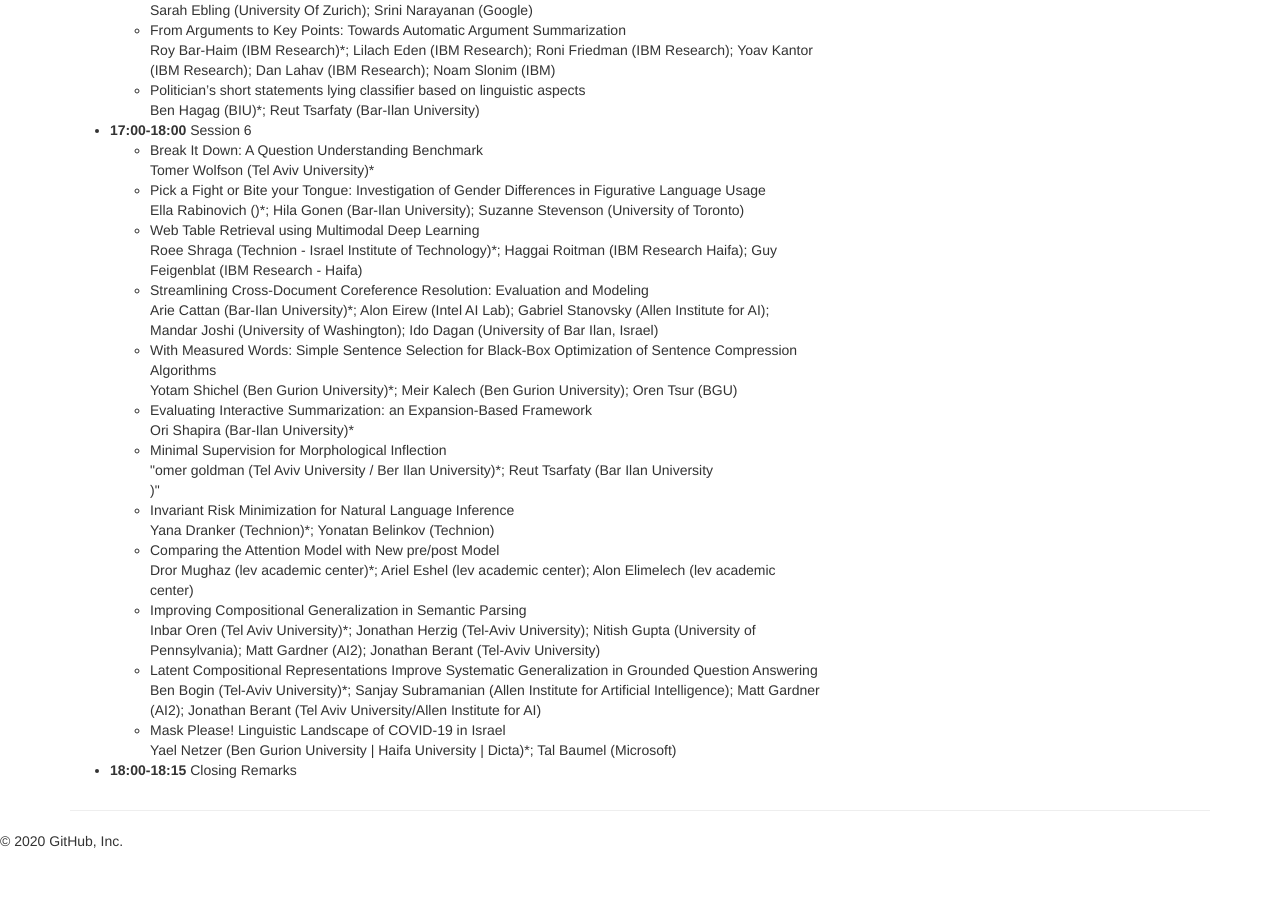
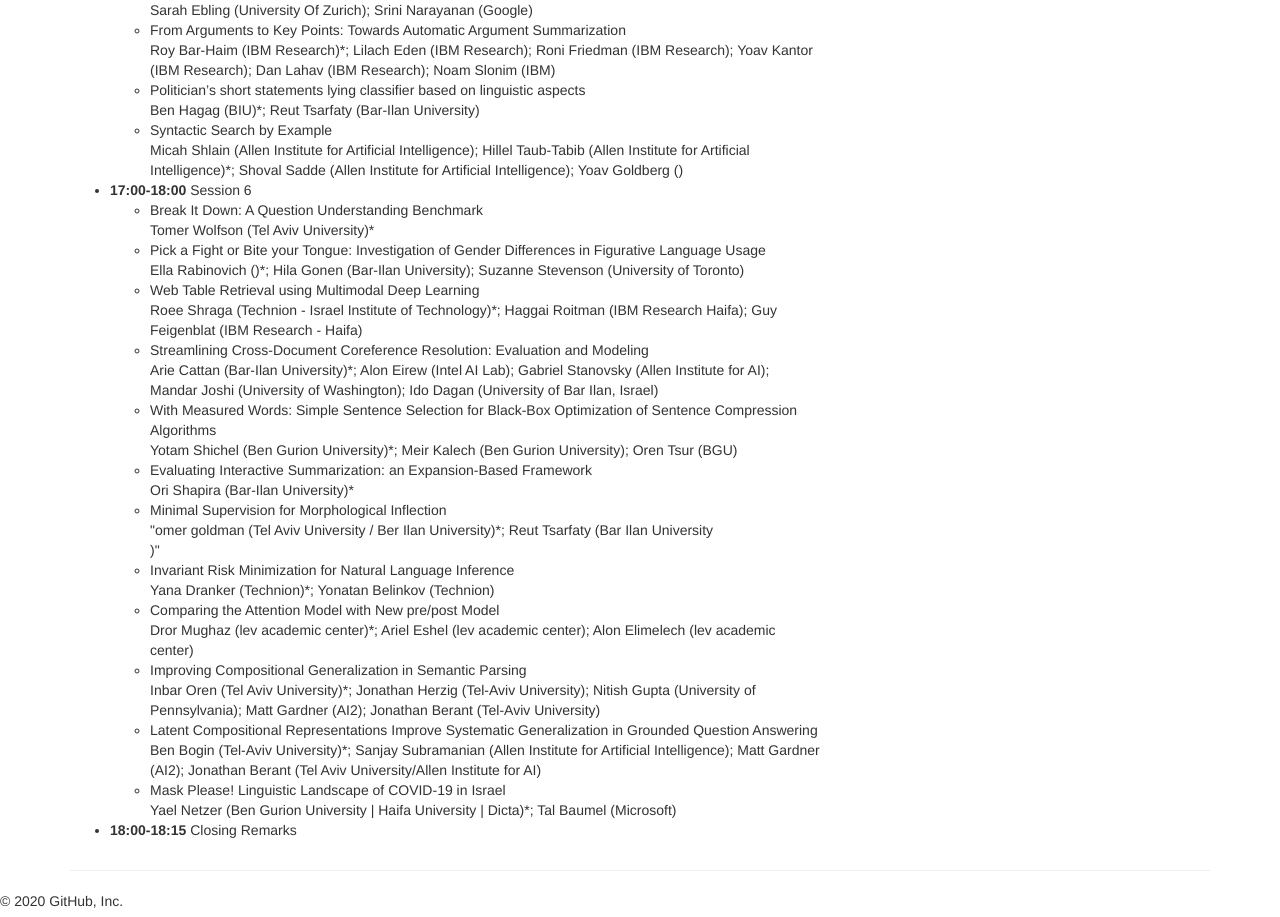
Before and after one commit to ISCOL2020/ISCOL2020.github.io, a plain HTML site: page index.html in a window 1280 px wide. Shown: the part 3868-4785 px from the top of the page. Before the commit the page ends 4739 px from the top, so only its background shows below. Drawn offline with nearby package versions, Linux system fonts and the light colour scheme.

Commit message:
Update index.html

```diff
--- a/index.html
+++ b/index.html
@@ -180,6 +180,7 @@
 <li>Real-Time Sign Language Detection using Human Pose Estimation<br/>Amit Moryossef (Bar-Ilan University, Google)*; Ioannis Tsochantaridis (Google); Roee Aharoni (Google); Sarah Ebling (University Of Zurich); Srini Narayanan (Google)</li>
 <li>From Arguments to Key Points: Towards Automatic Argument Summarization<br/>Roy Bar-Haim (IBM Research)*; Lilach Eden (IBM Research); Roni Friedman (IBM Research); Yoav Kantor (IBM Research); Dan Lahav (IBM Research); Noam Slonim (IBM)</li>
 <li>Politician’s short statements lying classifier based on linguistic aspects<br/>Ben Hagag (BIU)*; Reut Tsarfaty (Bar-Ilan University)</li>
+<li>Syntactic Search by Example<br/>Micah Shlain (Allen Institute for Artificial Intelligence); Hillel Taub-Tabib (Allen Institute for Artificial Intelligence)*; Shoval Sadde (Allen Institute for Artificial Intelligence); Yoav Goldberg ()</li>
 </ul>
 </li>
 
```
